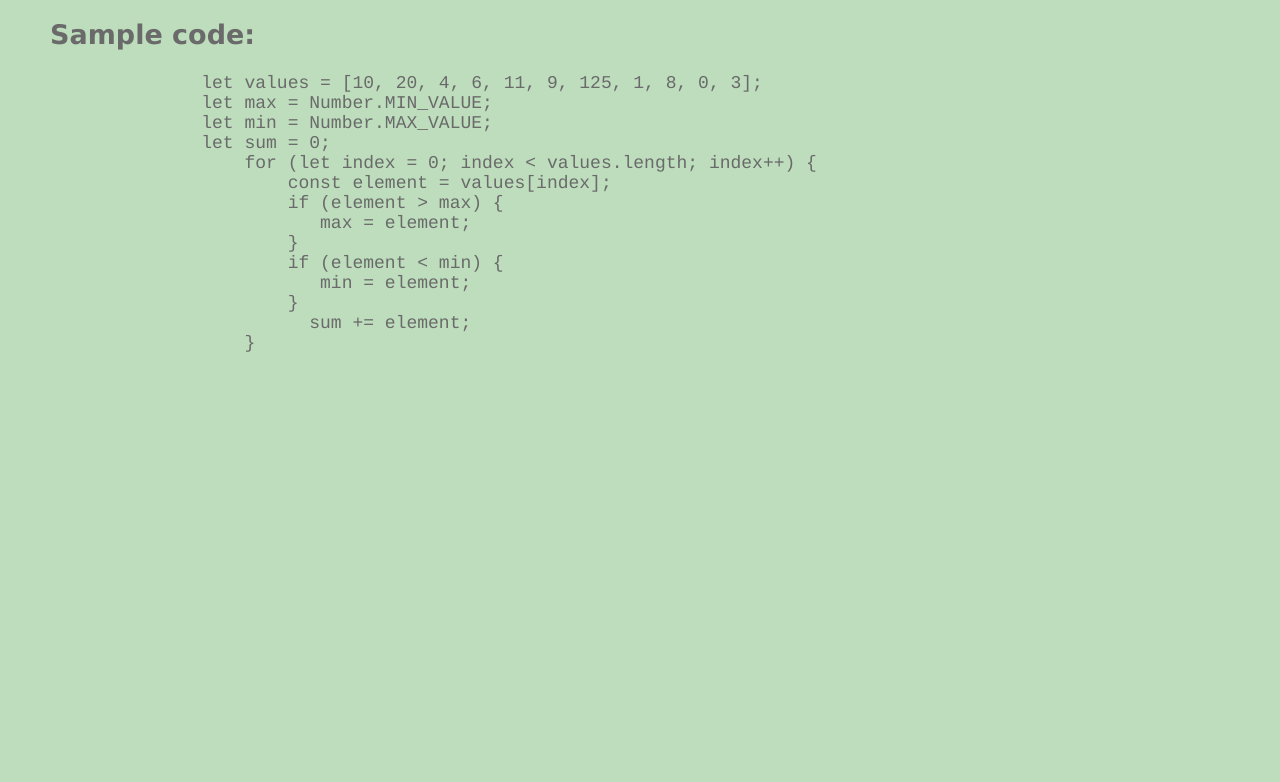
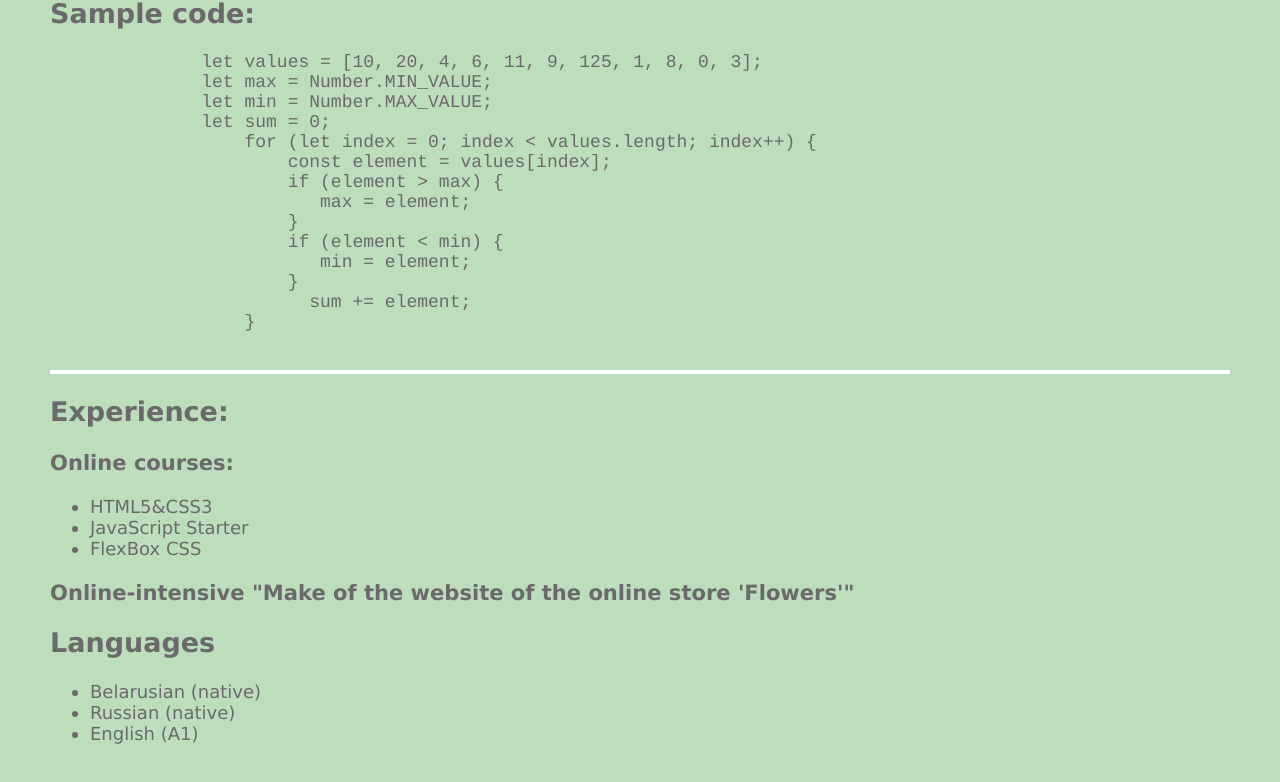
Before and after one commit to veronmolosh/rsschool, a plain HTML site: page index.html in a window 1280 px wide. Shown: the part 956-1738 px from the top of the page. Before the commit the page ends 1405 px from the top, so only its background shows below. Drawn offline with Linux system fonts and the light colour scheme.

Commit message:
feat: add sections Experience and Languages

```diff
--- a/index.html
+++ b/index.html
@@ -34,7 +34,6 @@
         <h2>About me</h2>
         <div class="container">
             <ul class="list-about-me">
-                <li>I am 28 years old.</li>
                 <li>My qualification is an engineer for the production and design of display and advertising objects. But now I am working in a position of customer service specialist in a publishing company.</li>
                 <li>I’m just at the very beginning of my journey into the development world, but I hope that my diligence and commitment to learning new skills will bring results.
                 </li>
@@ -80,7 +79,33 @@
               </pre>
         </div>
     </section>
+    <hr>
     <!-- /.skills -->
+    <section class="experiense">
+        <h2>Experience:</h2>
+        <div class="my-experiense">
+            <h3>Online courses:</a>
+            </h3>
+            <ul>
+                <li>HTML5&CSS3</li>
+                <li>JavaScript Starter</li>
+                <li>FlexBox CSS</li>
+            </ul>
+            <h3>Online-intensive "Make of the website of the online store 'Flowers'"</h3>
+        </div>
+    </section>
+    <!-- /.experiense -->
+    <section class="languages">
+        <div class="lang">
+            <h2>Languages</h2>
+            <ul>
+                <li>Belarusian (native)</li>
+                <li>Russian (native)</li>
+                <li>English (A1)</li>
+            </ul>
+        </div>
+    </section>
+    <!-- /.languages -->
 </body>
 
 </html>
--- a/style.css
+++ b/style.css
@@ -65,11 +65,11 @@ hr {
     list-style-type: disc;
 }
 
-.my-skills {}
-
-.sample-code {}
-
 pre {
     display: block;
     font-family: 'Courier', monospace;
 }
+
+.languages {
+    margin-bottom: 150px;
+}
```
